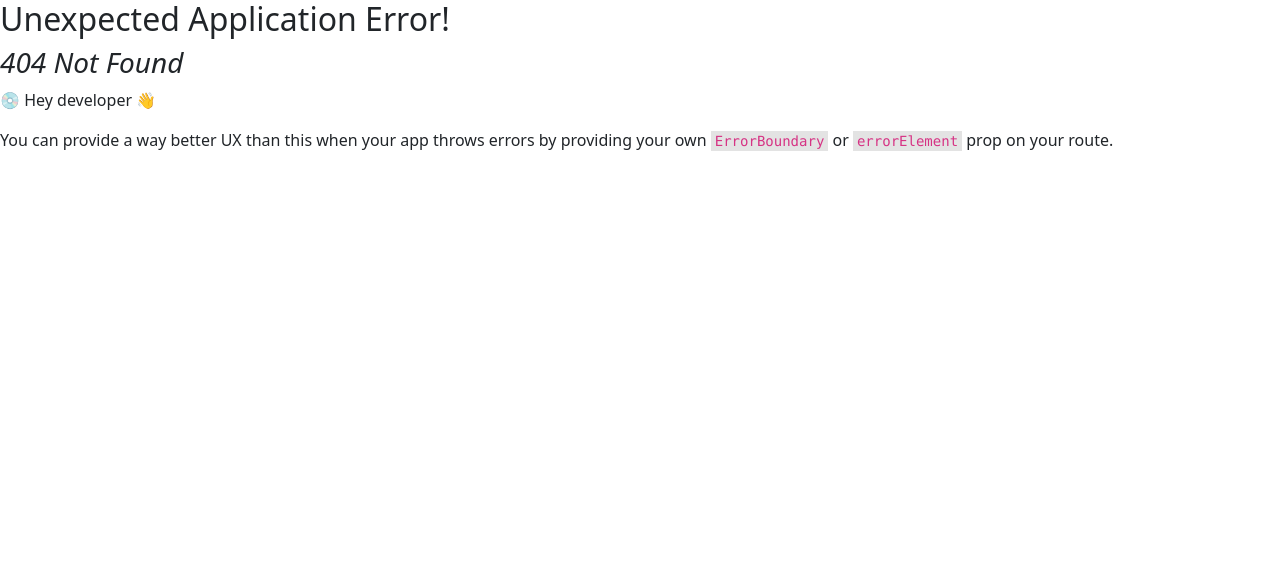
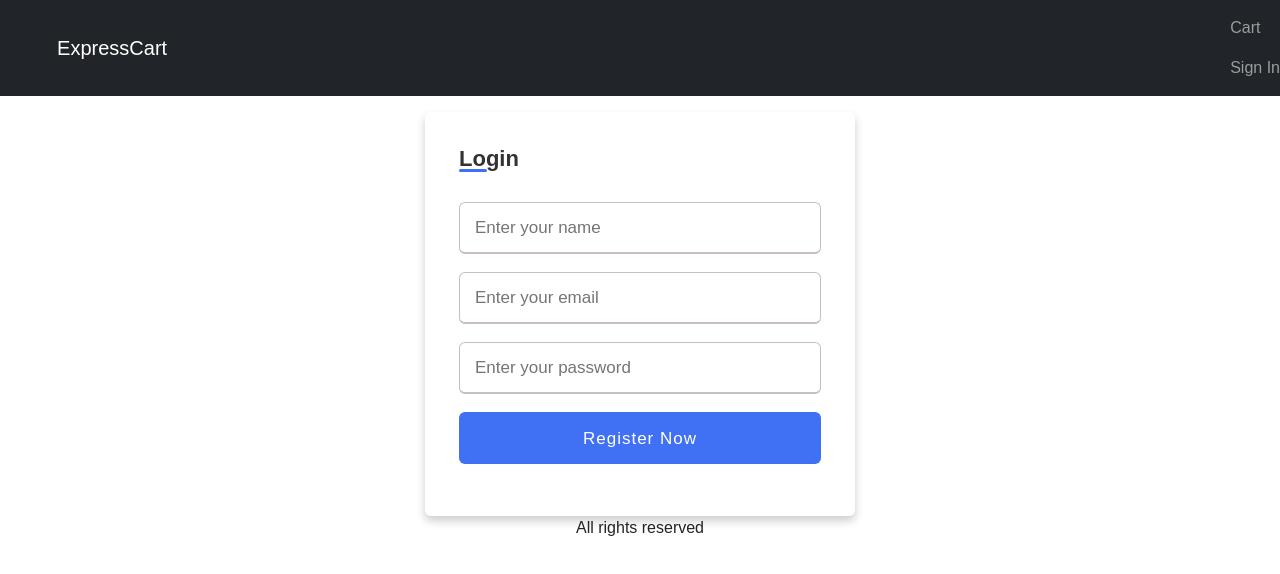
Before and after one commit to AbinashRai/MERN-Ecommerce, a React (Vite) app in the folder frontend/: page /login in a window 1280 px wide. Before the commit this address had no page. Shown: the top 574 px of the page. Built offline with nearby package versions, Linux system fonts and the light colour scheme.

Commit message:
added login page design

```diff
--- a/frontend/src/index.css
+++ b/frontend/src/index.css
@@ -14,3 +14,94 @@
 img.large {
   max-width: 100%;
 }
+
+@import url("https://fonts.googleapis.com/css?family=Poppins:400,500,600,700&display=swap");
+* {
+  margin: 0;
+  padding: 0;
+  box-sizing: border-box;
+  font-family: "Poppins", sans-serif;
+}
+
+.wrapper {
+  position: relative;
+  max-width: 430px;
+  width: 100%;
+  background: #fff;
+  padding: 34px;
+  border-radius: 6px;
+  box-shadow: 0 5px 10px rgba(0, 0, 0, 0.2);
+  margin: auto;
+}
+.wrapper h2 {
+  position: relative;
+  font-size: 22px;
+  font-weight: 600;
+  color: #333;
+}
+.wrapper h2::before {
+  content: "";
+  position: absolute;
+  left: 0;
+  bottom: 0;
+  height: 3px;
+  width: 28px;
+  border-radius: 12px;
+  background: #4070f4;
+}
+.wrapper form {
+  margin-top: 30px;
+}
+.wrapper form .input-box {
+  height: 52px;
+  margin: 18px 0;
+}
+form .input-box input {
+  height: 100%;
+  width: 100%;
+  outline: none;
+  padding: 0 15px;
+  font-size: 17px;
+  font-weight: 400;
+  color: #333;
+  border: 1.5px solid #c7bebe;
+  border-bottom-width: 2.5px;
+  border-radius: 6px;
+  transition: all 0.3s ease;
+}
+.input-box input:focus,
+.input-box input:valid {
+  border-color: #4070f4;
+}
+form .policy {
+  display: flex;
+  align-items: center;
+}
+form h3 {
+  color: #707070;
+  font-size: 14px;
+  font-weight: 500;
+  margin-left: 10px;
+}
+.input-box.button input {
+  color: #fff;
+  letter-spacing: 1px;
+  border: none;
+  background: #4070f4;
+  cursor: pointer;
+}
+.input-box.button input:hover {
+  background: #0e4bf1;
+}
+form .text h3 {
+  color: #333;
+  width: 100%;
+  text-align: center;
+}
+form .text h3 a {
+  color: #4070f4;
+  text-decoration: none;
+}
+form .text h3 a:hover {
+  text-decoration: underline;
+}
--- a/frontend/src/main.tsx
+++ b/frontend/src/main.tsx
@@ -14,6 +14,7 @@
 import axios from "axios";
 import CartPage from "./pages/CartPage.tsx";
 import SignUpPage from "./pages/SignUpPage.tsx";
+import LoginPage from "./pages/LoginPage.tsx";
 
 axios.defaults.baseURL =
   process.env.NODE_ENV === "development" ? "http://localhost:4000" : "/";
@@ -25,6 +26,7 @@
       <Route path="product/:slug" element={<ProductPage />} />
       <Route path="cart" element={<CartPage />} />
       <Route path="signup" element={<SignUpPage />} />
+      <Route path="login" element={<LoginPage />} />
       {/* <Route path="dashboard" element={<Dashboard />} /> */}
       {/* ... etc. */}
     </Route>
--- /dev/null
+++ b/frontend/src/pages/LoginPage.tsx
@@ -0,0 +1,25 @@
+const LoginPage = () => {
+  return (
+    <div className="wrapper">
+      <h2>Login</h2>
+      <form action="#">
+        <div className="input-box">
+          <input type="text" placeholder="Enter your name" required />
+        </div>
+        <div className="input-box">
+          <input type="text" placeholder="Enter your email" required />
+        </div>
+
+        <div className="input-box">
+          <input type="password" placeholder="Enter your password" required />
+        </div>
+
+        <div className="input-box button">
+          <input type="Submit" value="Register Now" />
+        </div>
+      </form>
+    </div>
+  );
+};
+
+export default LoginPage;
--- a/frontend/src/pages/SignUpPage.tsx
+++ b/frontend/src/pages/SignUpPage.tsx
@@ -1,23 +1,27 @@
 import axios from "axios";
 import { useState } from "react";
 import { Button, Container, Form } from "react-bootstrap";
-import { Link } from "react-router-dom";
+import { Link, useNavigate } from "react-router-dom";
 
 const SignUpPage = () => {
   const [name, setName] = useState<string>("");
   const [email, setEmail] = useState<string>("");
   const [password, setPassword] = useState<string>("");
+  const navigate = useNavigate();
 
   const handleSubmit = (e: React.FormEvent<HTMLFormElement>) => {
     e.preventDefault();
     axios
       .post("http://localhost:4000/signup", { name, email, password })
-      .then((result) => console.log(result))
+      .then((result) => {
+        console.log(result);
+        navigate("/login");
+      })
       .catch((err) => console.log(err));
   };
 
   return (
-    <Container className="small-container">
+    <Container className="wrapper">
       <title>Sign Up</title>
 
       <h1 className="my-3">Sign Up</h1>
```
Also changed, not shown: 2 other files (tests, documents, lock files or other folders).
